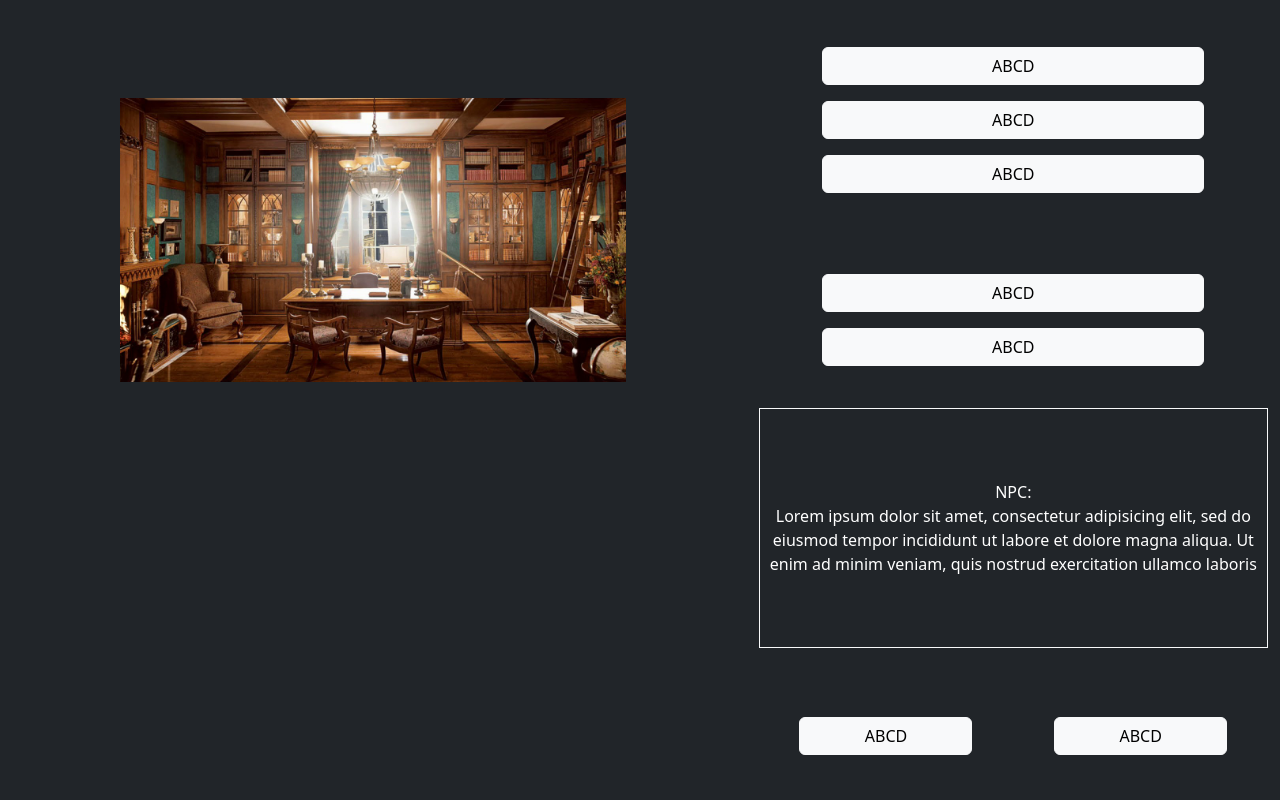
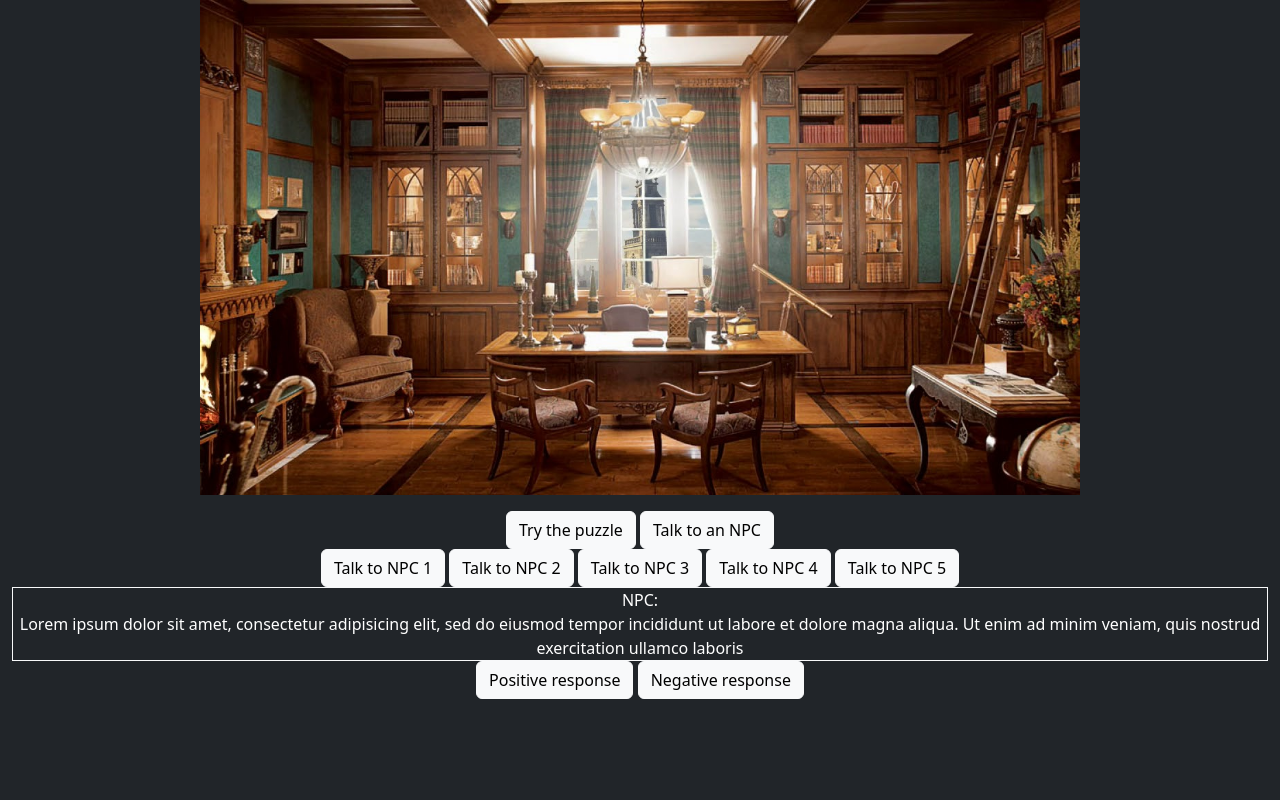
Before and after one commit to nitishtalekar/DeathScape, a Flask app: template DeathScape/templates/deathscape.html in a window 1280 px wide. Run offline with Flask 2, Linux system fonts and the light colour scheme; the template is opened without the code that fills it, so the values that code supplies are empty; some libraries are stand-ins or nearby versions.

Commit message:
Restructured deathscape.html

```diff
--- a/DeathScape/static/css/main.css
+++ b/DeathScape/static/css/main.css
@@ -1,29 +1,7 @@
-.full-height{
-  height:100vh
+.full-height {
+  height: 100vh
 }
-.height-60{
-  height:60vh
+
+.center {
+  text-align: center;
 }
-.height-40{
-  height:40vh
-}
-.height-50{
-  height:50vh
-}
-.h-30{
-  height:30%
-}
-.h-20{
-  height:20%
-}
-.h-40{
-  height:40%
-}
-.h-60{
-  height:60%
-}
-.centering{
-  display: flex;
-  justify-content: center;
-  align-items: center;
-}
--- a/DeathScape/templates/deathscape.html
+++ b/DeathScape/templates/deathscape.html
@@ -1,10 +1,10 @@
 <!DOCTYPE html>
 <html lang="en">
+
 <head>
   <title>Death Scape</title>
   <meta charset="utf-8">
-    <meta name="viewport"
-        content="width=device-width, initial-scale=1">
+  <meta name="viewport" content="width=device-width, initial-scale=1">
   <!-- <link rel="stylesheet" type="text/css" href="bootstrap/css/bootstrap.min.css"> -->
   <link rel="stylesheet" type="text/css" href="{{ url_for('static', filename='bootstrap/css/bootstrap.min.css')}}">
   <!-- <link rel="stylesheet" type="text/css" href="css/main.css"> -->
@@ -12,76 +12,56 @@
   <!-- <script src="bootstrap/js/bootstrap.min.js"></script> -->
   <script src="{{ url_for('static', filename='bootstrap/js/bootstrap.min.js')}}"></script>
 </head>
+
 <body>
-    <div class="full-height container-fluid bg-dark text-white">
-      <div class="full-height row">
-        <div class="full-height col-7">
-          <div class="col-12 centering h-60">
+  <div class="container-fluid bg-dark text-white full-height center">
+    <div class="room">
       <img src="{{ url_for('static', filename='img/default_room.jpg')}}" alt="" style="width:70%">
+      <h1>{{data.room.name}}</h1>
+      <p>{{data.room.intro}}</p>
     </div>
-          <div class="col-12 centering h-40">
-            <div class="text-center w-75">
-              <h1>{{data.room.name}}</h1>
-              <p>{{data.room.intro}}</p><br>
-              <p>{{data.players}}</p>
+    <div class="options">
+      <div class="btn btn-light">
+        Try the puzzle
+      </div>
+      <div class="btn btn-light">
+        Talk to an NPC
       </div>
     </div>
+    <div class="npc">
+      <div class="btn btn-light">
+        Talk to NPC 1
       </div>
-        <div class="full-height col-5">
-          <div class="col-12 centering h-30">
-            <div class="w-100 text-center">
-              <div class="col-12 btn btn-light w-75 mt-2 mb-2">
-                ABCD
+      <div class="btn btn-light">
+        Talk to NPC 2
       </div>
-              <div class="col-12 btn btn-light w-75 mt-2 mb-2">
-                ABCD
+      <div class="btn btn-light">
+        Talk to NPC 3
       </div>
-              <div class="col-12 btn btn-light w-75 mt-2 mb-2">
-                ABCD
+      <div class="btn btn-light">
+        Talk to NPC 4
+      </div>
+      <div class="btn btn-light">
+        Talk to NPC 5
       </div>
     </div>
-          </div>
-          <div class="col-12 centering h-20">
-            <div class="w-100 text-center">
-              <div class="col-12 btn btn-light w-75 mt-2 mb-2">
-                ABCD
-              </div>
-              <div class="col-12 btn btn-light w-75 mt-2 mb-2">
-                ABCD
-              </div>
-            </div>
-          </div>
-          <div class="col-12 centering h-40">
-            <div class="w-100 text-center h-100">
-              <div class="col-12 centering h-75 border border-light w-100 mt-2 mb-2">
-                <div class="text-center w-100">
+    <div class="chat">
+      <div class="border border-light">
         NPC:<br>
         Lorem ipsum dolor sit amet, consectetur adipisicing elit,
-                  sed do eiusmod tempor incididunt ut labore et dolore magna aliqua. Ut enim ad minim veniam, quis nostrud exercitation ullamco laboris
+        sed do eiusmod tempor incididunt ut labore et dolore magna aliqua. Ut enim ad minim veniam, quis nostrud
+        exercitation ullamco laboris
       </div>
+      <div class="responses">
+        <div class="btn btn-light">
+          Positive response
         </div>
-              <div class="col-12 centering h-25 w-100 mt-5 mb-2">
-                <div class="row w-100">
-                  <div class="col-6 centering">
-                    <div class="w-100 text-center">
-                      <div class="col-12 btn btn-light w-75 mt-2 mb-2">
-                        ABCD
-                      </div>
-                    </div>
-                  </div>
-                  <div class="col-6 centering">
-                    <div class="w-100 text-center">
-                      <div class="col-12 btn btn-light w-75 mt-2 mb-2">
-                        ABCD
-                      </div>
-                    </div>
-                  </div>
-                </div>
-              </div>
-            </div>
+        <div class="btn btn-light">
+          Negative response
         </div>
       </div>
     </div>
   </div>
 </body>
+
 </html>
```
Also changed, not shown: DeathScape/controllers/chat.js (added). Lines whose indentation alone changed are shown as unchanged.
